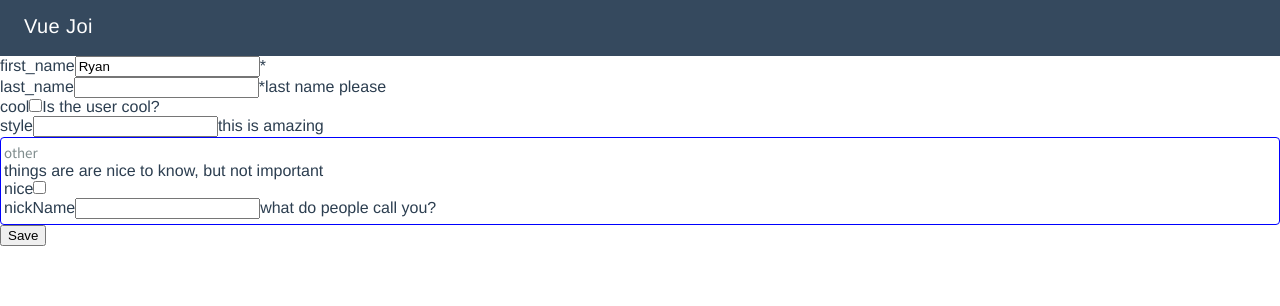
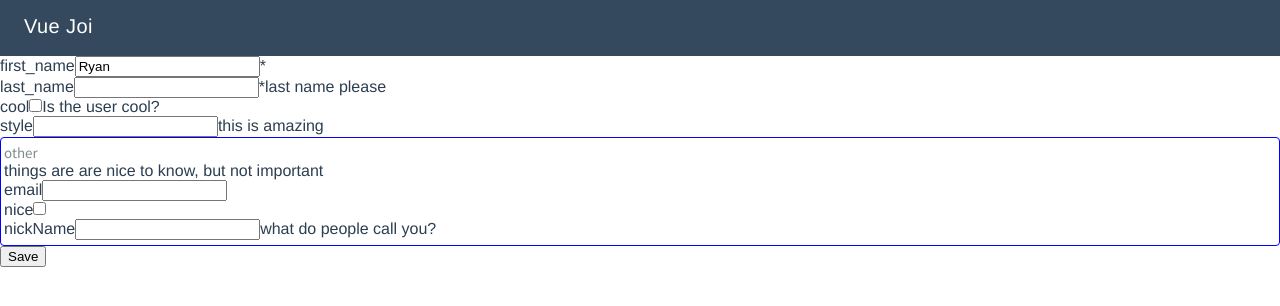
Before and after one commit to ryanramage/vue-joi, a Vue app: page / in a window 1280 px wide. Shown: the top 306 px of the page. Built offline with nearby package versions, Linux system fonts and the light colour scheme.

Commit message:
get error handling sorted

```diff
--- a/demo/schema.js
+++ b/demo/schema.js
@@ -3,9 +3,11 @@ var Joi = require('joi')
 module.exports = Joi.object({
   first_name: Joi.number().required(),
   last_name: Joi.string().required().description('last name please'),
+
   cool: Joi.boolean().description('Is the user cool?'),
   style: Joi.string().valid(['a', 'b', 'c']).description('this is amazing'),
   other: Joi.object().keys({
+    email: Joi.string().email(),
     nice: Joi.boolean(),
     nickName: Joi.string().description('what do people call you?')
   }).description('things are are nice to know, but not important')
--- a/index.html
+++ b/index.html
@@ -2,7 +2,7 @@
 <html>
   <head>
     <meta charset="utf-8">
-    <title>Video Background | Vue.js</title>
+    <title>Vue Joi - create forms with joi</title>
     <link rel="stylesheet" href="https://fonts.googleapis.com/css?family=Source+Sans+Pro:400|Dosis:300">
     <link rel="stylesheet" type="text/css" href="demo/assets/style.css">
   </head>
--- a/package.json
+++ b/package.json
@@ -24,6 +24,7 @@
     "babel-runtime": "^5.8.0",
     "joi": "^13.1.1",
     "joi-browser": "^13.0.1",
+    "lodash.set": "^4.3.2",
     "vue": "^2.3.2"
   },
   "devDependencies": {
--- a/src/JoiEditor.vue
+++ b/src/JoiEditor.vue
@@ -1,5 +1,5 @@
 <template>
-  <div v-if="joiObject">
+  <div v-if="joiObject.schema">
     <joi-object v-bind="joiObject" > </joi-object>
     <div id="save">
       <button v-on:click="save">Save</button>
@@ -8,6 +8,7 @@
 </template>
 
 <script>
+  const set = require('lodash.set')
   const JoiObject = require('./JoiObject.vue')
 
   export default {
@@ -23,14 +24,19 @@
     },
     data () {
       return {
-        joiObject: null
+        joiObject: {
+          schema: null,
+          initialValue: null,
+          errors: []
+        }
       }
     },
     mounted () {
 
       let info = {
         schema: this.schema._inner,
-        initialValue: this.initialValue
+        initialValue: this.initialValue,
+        errors: {}
       }
 
       this.$set(this.$data, 'joiObject', info)
@@ -42,10 +48,17 @@
 
     methods: {
       save () {
-        console.log('saved called!', this.initialValue)
         this.schema.validate(this.initialValue, {abortEarly: false}, (err, result) => {
-          if (err) return console.log(err.details)
-          this.$emit('save', result)
+          if (err) {
+            // clear errors by key
+            Object.keys(this.$data.joiObject.errors).forEach(key => this.$set(this.$data.joiObject.errors, key, null))
+
+            // set errors by key
+            let reformattedErrors = {}
+            err.details.forEach(e => set(reformattedErrors, e.path.join('.'), e))
+            Object.keys(reformattedErrors).forEach(key => this.$set(this.$data.joiObject.errors, key, reformattedErrors[key]))
+          }
+          else this.$emit('save', result)
         })
       }
     }
--- a/src/JoiObject.vue
+++ b/src/JoiObject.vue
@@ -6,7 +6,11 @@
         <div v-if="child.schema._description">
           <span>{{child.schema._description}}</span>
         </div>
-        <joi-object v-bind="child.info" > </joi-object>
+        <joi-object
+          v-bind:schema="child.info.schema"
+          v-bind:initialValue="child.info.initialValue"
+          v-bind:errors="errors[child.key]"
+        ></joi-object>
       </div>
       <div v-else-if="child.schema.schemaType === 'array'" class="array">
 
@@ -23,6 +27,9 @@
         </select>
         <span v-if="child.schema._flags.presence === 'required'" class="required">*</span>
         <span class="description">{{child.schema._description}}</span>
+        <div v-if="errors && errors[child.key]" class="errors">
+          {{errors[child.key].message}}
+        </div>
       </div>
     </div>
   </div>
@@ -39,7 +46,8 @@
       initialValue: {
         type: Object,
         required: true
-      }
+      },
+      errors: { type: Object }
     },
     data () {
       return {
@@ -47,7 +55,6 @@
       }
     },
     mounted () {
-      console.log(this.schema.children)
       this.schema.children.forEach(child => {
         if (child.schema.schemaType !== 'object') return
         if (!this.initialValue[child.key]) this.initialValue[child.key] = {}
```
